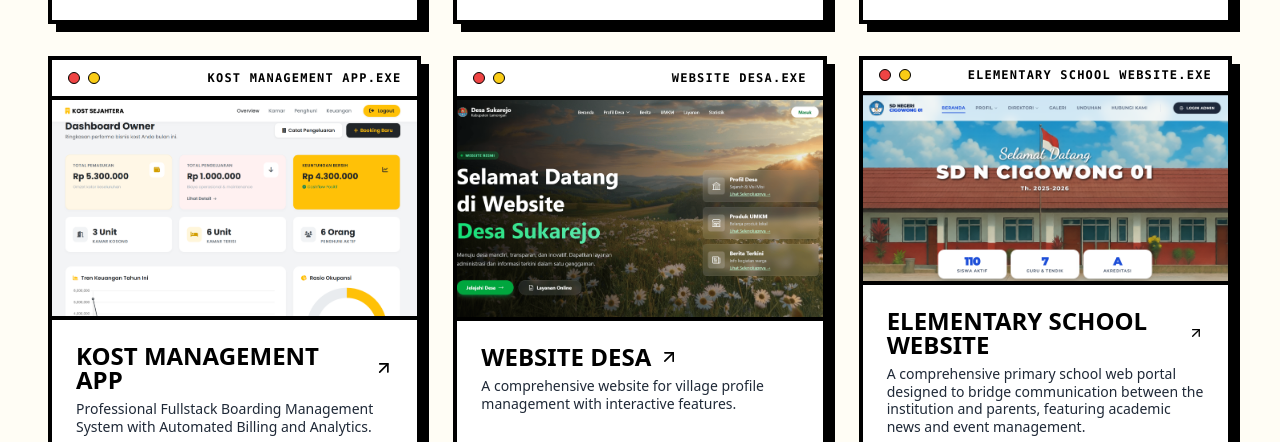
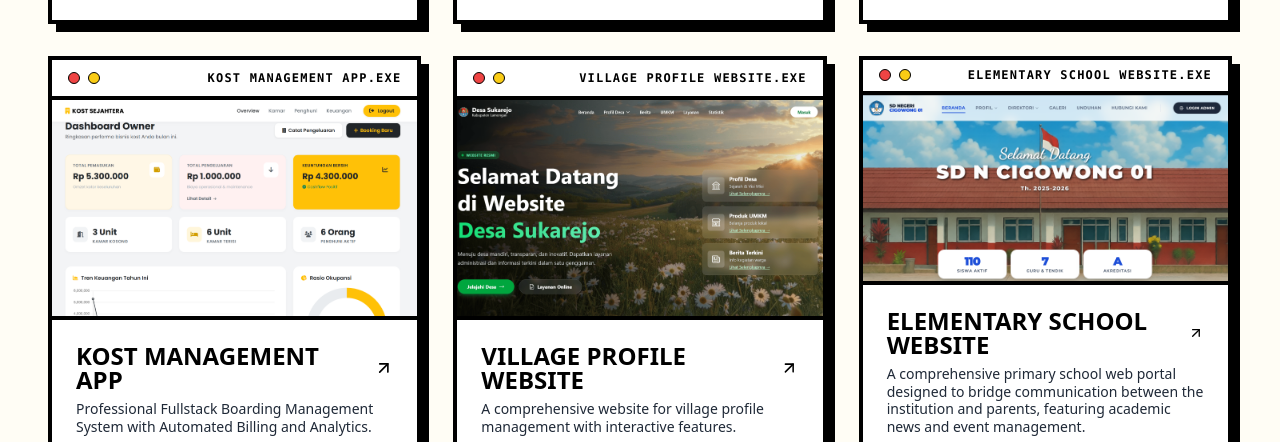
Before and after one commit to rezaaplvv/My-Web-Portofolio, a Next.js app: page /projects in a window 1280 px wide. Shown: the part 810-1252 px from the top of the page. Built offline with nearby package versions, Linux system fonts and the light colour scheme.

Commit message:
Change Something

```diff
--- a/app/projects/page.tsx
+++ b/app/projects/page.tsx
@@ -49,7 +49,7 @@ const ALL_PROJECTS = [
 
     {
     id: 5,
-    title: "Website Desa",
+    title: "Village Profile Website",
     subtitle: "Village Profile Website",
     desc: "A comprehensive website for village profile management with interactive features.",
     tech: ["Laravel 12", "MySQL", "Blade", "Tailwind"],
@@ -74,7 +74,7 @@ const ALL_PROJECTS = [
     desc: "A modern anime streaming platform with a focus on user experience and content variety.",
     tech: ["Next.js", "Tailwind CSS", "Node.js"],
     image: "/zeronime.png",
-    demoLink: "https://zeronime.vercel.app/",
+    demoLink: "https://zeronime-anime-stream.vercel.app/",
     docLink: "https://github.com/rezaaplvv/ZeroNime"
   },
       {
```
Also changed, not shown: 1 other file (tests, documents, lock files or other folders).
